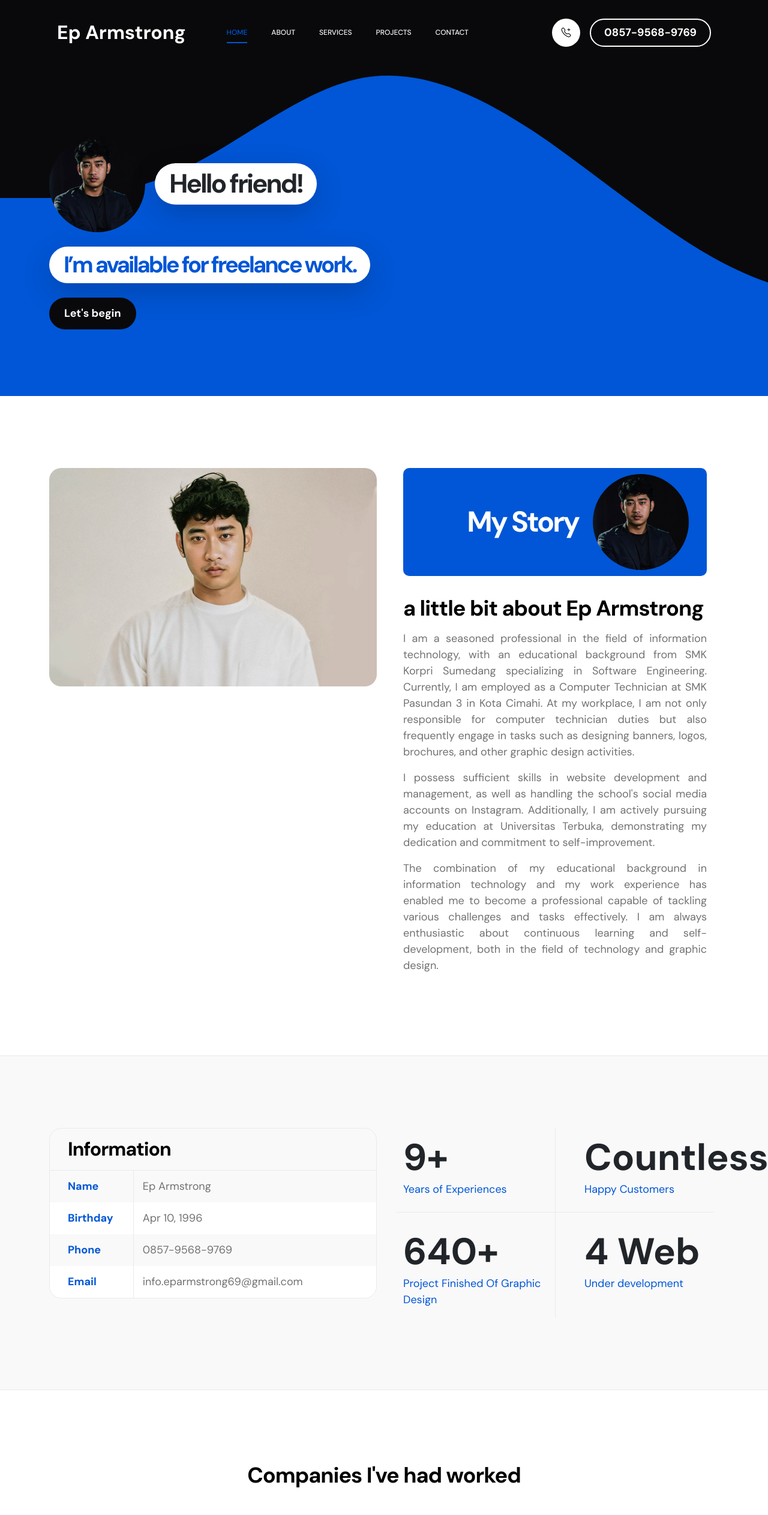
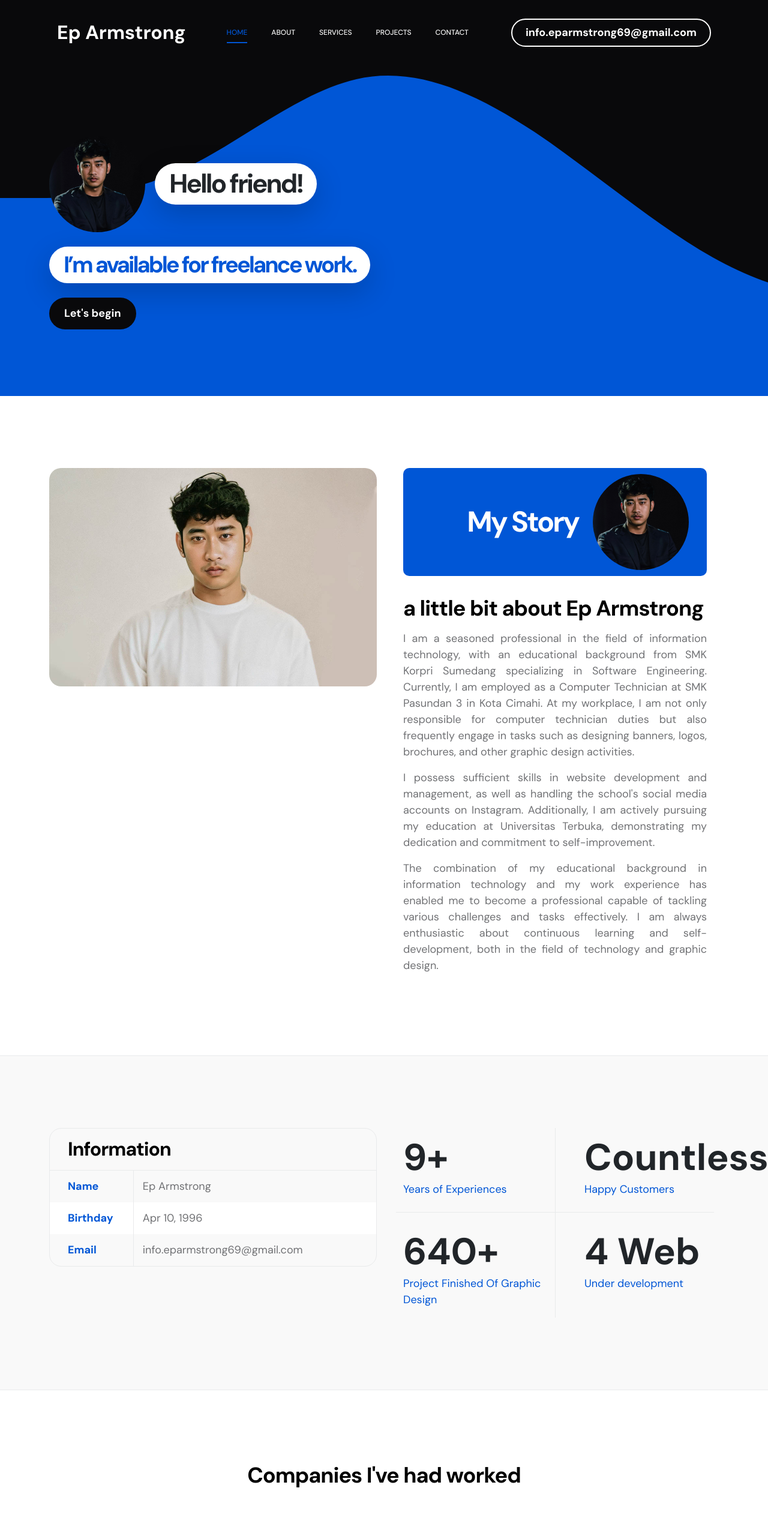
Before and after one commit to xxep69/xxep69.github.io, a plain HTML site: page index.html in a window 1280 px wide. Shown: the top 2525 px of the page at 60% size. Drawn offline with Linux system fonts and the light colour scheme.

Commit message:
index.html

```diff
--- a/index.html
+++ b/index.html
@@ -53,9 +53,8 @@ https://templatemo.com/tm-578-first-portfolio
             <a href="index.html" class="navbar-brand mx-auto mx-lg-0">Ep Armstrong</a>
 
             <div class="d-flex align-items-center d-lg-none">
-                <i class="navbar-icon bi-telephone-plus me-3"></i>
                 <a class="custom-btn btn" href="#section_5">
-                    0857-9568-9769
+                    info.eparmstrong69@gmail.com
                 </a>
             </div>
 
@@ -83,9 +82,8 @@ https://templatemo.com/tm-578-first-portfolio
                 </ul>
 
                 <div class="d-lg-flex align-items-center d-none ms-auto">
-                    <i class="navbar-icon bi-telephone-plus me-3"></i>
                     <a class="custom-btn btn" href="#section_5">
-                        0857-9568-9769
+                        info.eparmstrong69@gmail.com
                     </a>
                 </div>
             </div>
@@ -174,11 +172,6 @@ https://templatemo.com/tm-578-first-portfolio
                                         <p>
                                             <span class="profile-small-title">Birthday</span>
                                             <span>Apr 10, 1996</span>
-                                        </p>
-
-                                        <p>
-                                            <span class="profile-small-title">Phone</span>
-                                            <span><a href="tel: 305-240-9671">0857-9568-9769</a></span>
                                         </p>
 
                                         <p>
@@ -460,14 +453,6 @@ https://templatemo.com/tm-578-first-portfolio
                                             info.eparmstrong69@gmail.com
                                         </a>
                                     </p>
-
-                                    <strong class="site-footer-title d-block mt-4 mb-3">Call</strong>
-
-                                    <p class="mb-0">
-                                        <a href="tel: 0857-9568-9769">
-                                            0857-9568-9769
-                                        </a>
-                                    </p>
                                 </div>
                             </div>
 
```
